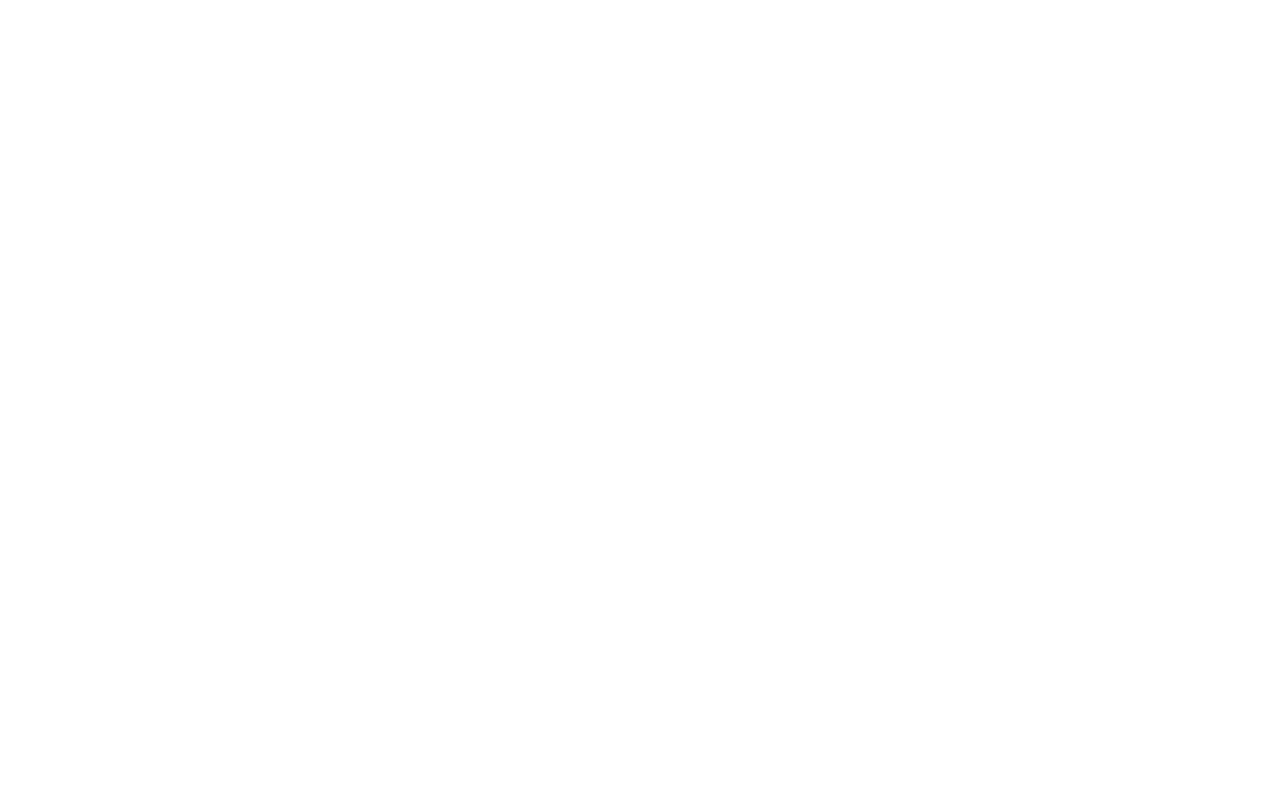
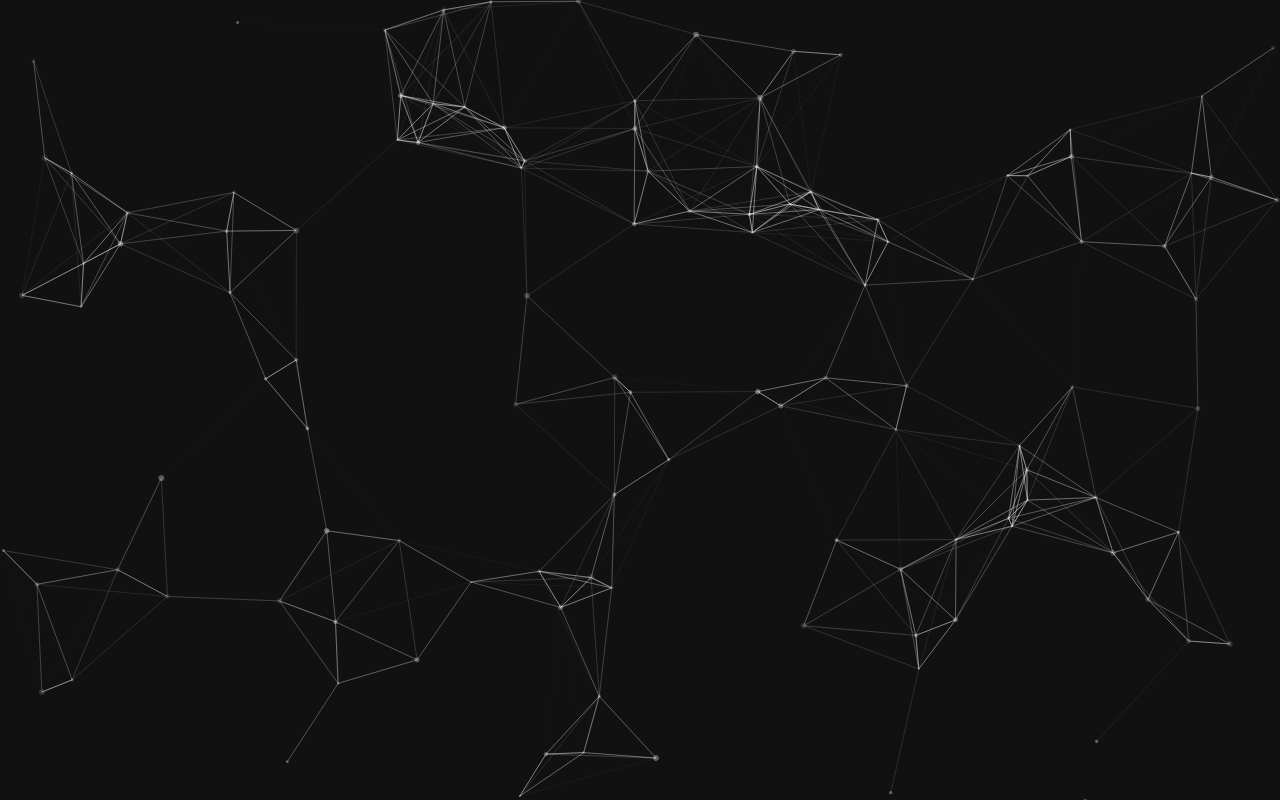
Before and after one commit to porneczy/yvorl, a React (Create React App) app: page / in a window 1280 px wide. Built offline with nearby package versions, Linux system fonts and the light colour scheme.

Commit message:
addPariclesAnimatedBackground

```diff
--- a/package.json
+++ b/package.json
@@ -9,6 +9,8 @@
     "react": "^18.2.0",
     "react-dom": "^18.2.0",
     "react-scripts": "5.0.1",
+    "react-tsparticles": "^2.1.3",
+    "tsparticles": "^2.1.3",
     "web-vitals": "^2.1.4"
   },
   "scripts": {
--- a/src/App.js
+++ b/src/App.js
@@ -1,9 +1,10 @@
 import './App.css';
+import ParticlesBackGround from './components/ParticlesBackGround';
 
 function App() {
   return (
     <div className="App">
-
+    <ParticlesBackGround />
     </div>
   );
 }
--- /dev/null
+++ b/src/components/ParticlesBackGround.jsx
@@ -0,0 +1,155 @@
+import React from 'react'
+import Particles from "react-tsparticles";
+import { loadFull } from "tsparticles";
+
+function ParticlesBackGround() {
+
+    const particlesInit = async (main) => {
+        console.log(main);
+
+        // you can initialize the tsParticles instance (main) here, adding custom shapes or presets
+        // this loads the tsparticles package bundle, it's the easiest method for getting everything ready
+        // starting from v2 you can add only the features you need reducing the bundle size
+        await loadFull(main);
+    };
+
+    return (
+        <div>
+            <Particles
+                id="tsparticles"
+                init={particlesInit}
+
+                options={{
+                    "fullScreen": {
+                        "enable": true,
+                        "zIndex": 1
+                    },
+                    "particles": {
+                        "number": {
+                            "value": 100,
+                            "density": {
+                                "enable": true,
+                                "value_area": 800
+                            }
+                        },
+                        "color": {
+                            "value": "#fff"
+                        },
+                        "shape": {
+                            "type": "circle",
+                            "stroke": {
+                                "width": 0,
+                                "color": "#000000"
+                            },
+                            "polygon": {
+                                "nb_sides": 5
+                            },
+                            "image": {
+                                "src": "img/github.svg",
+                                "width": 100,
+                                "height": 100
+                            }
+                        },
+                        "opacity": {
+                            "value": 0.4,
+                            "random": true,
+                            "anim": {
+                                "enable": false,
+                                "speed": 1,
+                                "opacity_min": 0.1,
+                                "sync": false
+                            }
+                        },
+                        "size": {
+                            "value": 3,
+                            "random": true,
+                            "anim": {
+                                "enable": false,
+                                "speed": 40,
+                                "size_min": 0.1,
+                                "sync": false
+                            }
+                        },
+                        "rotate": {
+                            "value": 0,
+                            "random": true,
+                            "direction": "clockwise",
+                            "animation": {
+                                "enable": true,
+                                "speed": 5,
+                                "sync": false
+                            }
+                        },
+                        "line_linked": {
+                            "enable": true,
+                            "distance": 150,
+                            "color": "#ffffff",
+                            "opacity": 0.4,
+                            "width": 1
+                        },
+                        "move": {
+                            "enable": true,
+                            "speed": 2,
+                            "direction": "none",
+                            "random": false,
+                            "straight": false,
+                            "out_mode": "out",
+                            "attract": {
+                                "enable": false,
+                                "rotateX": 600,
+                                "rotateY": 1200
+                            }
+                        }
+                    },
+                    "interactivity": {
+                        "events": {
+                            "onhover": {
+                                "enable": true,
+                                "mode": ["grab"]
+                            },
+                            "onclick": {
+                                "enable": true,
+                                "mode": "push"
+                            },
+                            "resize": true
+                        },
+                        "modes": {
+                            "grab": {
+                                "distance": 130,
+                                "line_linked": {
+                                    "opacity": 1
+                                }
+                            },
+                            "bubble": {
+                                "distance": 400,
+                                "size": 40,
+                                "duration": 2,
+                                "opacity": 8,
+                                "speed": 3
+                            },
+                            "repulse": {
+                                "distance": 200
+                            },
+                            "push": {
+                                "particles_nb": 4
+                            },
+                            "remove": {
+                                "particles_nb": 2
+                            }
+                        }
+                    },
+                    "retina_detect": true,
+                    "background": {
+                        "color": "#111",
+                        "image": "",
+                        "position": "50% 50%",
+                        "repeat": "no-repeat",
+                        "size": "cover"
+                    }
+                }}
+            />
+        </div>
+    )
+}
+
+export default ParticlesBackGround
```
Also changed, not shown: 1 other file (tests, documents, lock files or other folders).
